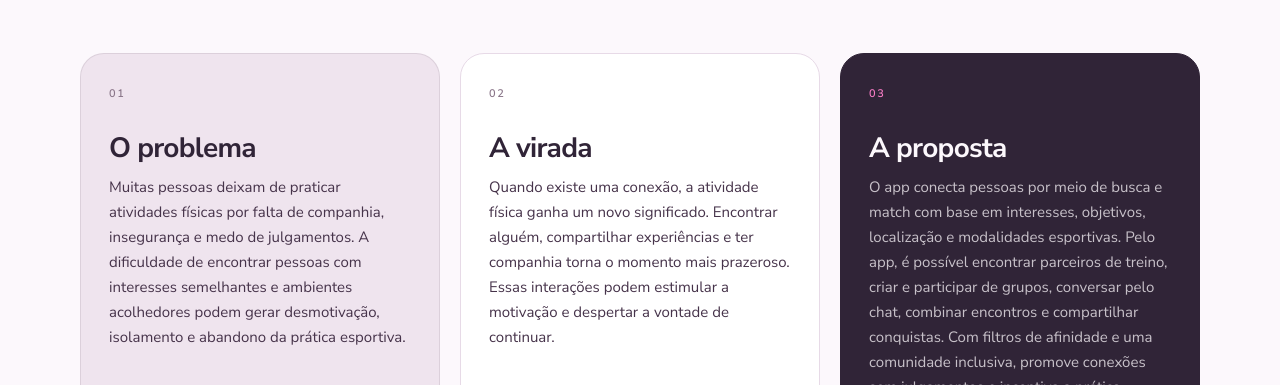
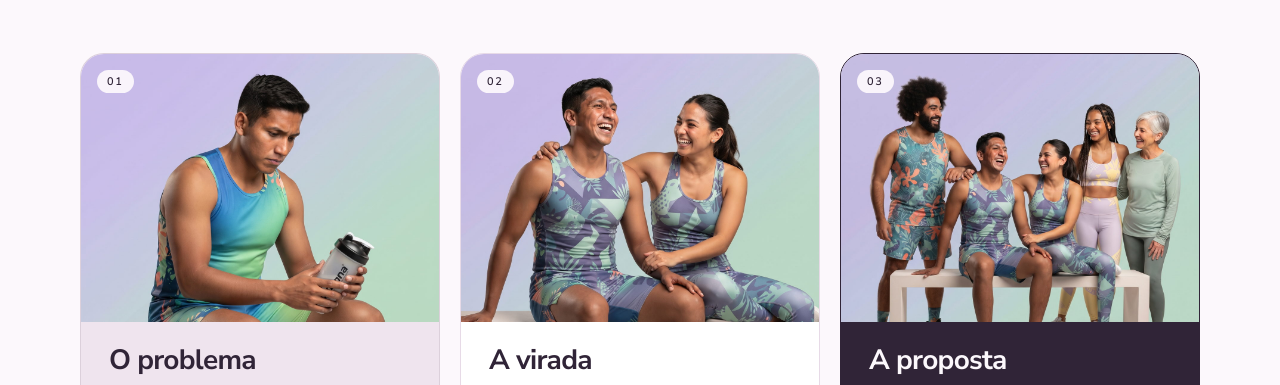
Before and after one commit to vinicius-luz-assuncao/prototipation, a plain HTML site: page index.html in a window 1280 px wide. Shown: the part 1555-1940 px from the top of the page. Drawn offline with Linux system fonts and the light colour scheme.

Commit message:
Adiciona imagens aos cards de conceito

```diff
--- a/assets/css/print.css
+++ b/assets/css/print.css
@@ -213,6 +213,10 @@
     border: 0.4pt solid #e7dae7;
     box-shadow: none;
     break-inside: avoid;
+  }
+
+  .concept__media {
+    margin: -5mm -5mm 4mm;
   }
 
   .concept__card--solution {
--- a/assets/css/site.css
+++ b/assets/css/site.css
@@ -628,16 +628,44 @@ code {
   box-shadow: var(--shadow-2);
 }
 
+.concept__media {
+  position: relative;
+  margin: -28px -28px 24px;
+  border-radius: 23px 23px 0 0;
+  overflow: hidden;
+  background: var(--paper);
+}
+
+.concept__media img {
+  display: block;
+  width: 100%;
+  height: auto;
+  transition: transform var(--dur-3) var(--ease);
+}
+
+.concept__card:hover .concept__media img {
+  transform: scale(1.03);
+}
+
 .concept__num {
+  position: absolute;
+  top: 16px;
+  left: 16px;
+  padding: 6px 10px;
+  border-radius: 999px;
+  background: rgba(252, 248, 252, 0.94);
+  color: var(--ink);
   font-family: var(--font-label);
   font-size: 11px;
   font-weight: 600;
   letter-spacing: 0.16em;
-  color: var(--ink-ghost);
+  line-height: 1;
+  -webkit-backdrop-filter: blur(8px);
+  backdrop-filter: blur(8px);
 }
 
 .concept__card h3 {
-  margin: 28px 0 12px;
+  margin: 0 0 12px;
   font-family: var(--font-ui);
   font-size: 28px;
   font-weight: 700;
@@ -678,7 +706,6 @@ code {
   color: rgba(252, 248, 252, 0.74);
 }
 
-.concept__card--solution .concept__num,
 .concept__card--solution .concept__foot {
   color: var(--plum);
 }
@@ -2194,8 +2221,8 @@ code {
     padding: 24px;
   }
 
-  .concept__card h3 {
-    margin-top: 20px;
+  .concept__media {
+    margin: -24px -24px 20px;
   }
 
   .principles {
--- a/index.html
+++ b/index.html
@@ -11,8 +11,8 @@
   <link rel="stylesheet" href="assets/css/tokens.css?v=3">
   <link rel="stylesheet" href="assets/css/base.css?v=4">
   <link rel="stylesheet" href="assets/css/components.css?v=5">
-  <link rel="stylesheet" href="assets/css/site.css?v=8">
-  <link rel="stylesheet" href="assets/css/print.css?v=7" media="print">
+  <link rel="stylesheet" href="assets/css/site.css?v=9">
+  <link rel="stylesheet" href="assets/css/print.css?v=8" media="print">
 </head>
 <body class="site-page">
 
@@ -158,7 +158,10 @@
 
         <div class="concept">
           <article class="concept__card concept__card--problem">
-            <span class="concept__num">01</span>
+            <figure class="concept__media">
+              <img src="assets/img/problema-card.jpg" alt="Homem sentado, sozinho, olhando para a garrafa de água" width="1200" height="900" decoding="async">
+              <figcaption class="concept__num">01</figcaption>
+            </figure>
             <h3>O problema</h3>
             <p>
               Muitas pessoas deixam de praticar atividades físicas por falta de
@@ -170,7 +173,10 @@
           </article>
 
           <article class="concept__card concept__card--insight">
-            <span class="concept__num">02</span>
+            <figure class="concept__media">
+              <img src="assets/img/virada-card.jpg" alt="Duas pessoas rindo juntas depois do treino" width="1200" height="900" decoding="async">
+              <figcaption class="concept__num">02</figcaption>
+            </figure>
             <h3>A virada</h3>
             <p>
               Quando existe uma conexão, a atividade física ganha um novo significado.
@@ -182,7 +188,10 @@
           </article>
 
           <article class="concept__card concept__card--solution">
-            <span class="concept__num">03</span>
+            <figure class="concept__media">
+              <img src="assets/img/proposta-card.jpg" alt="Grupo diverso de cinco pessoas rindo junto" width="1200" height="900" decoding="async">
+              <figcaption class="concept__num">03</figcaption>
+            </figure>
             <h3>A proposta</h3>
             <p>
               O app conecta pessoas por meio de busca e match com base em interesses,
```
Also changed, not shown: assets/img/problema-card.jpg (added), assets/img/proposta-card.jpg (added), assets/img/virada-card.jpg (added), 1 other file.
